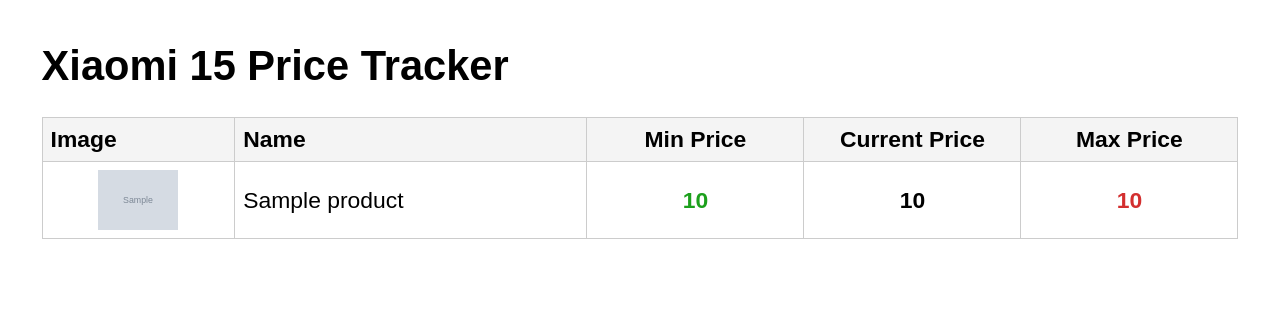
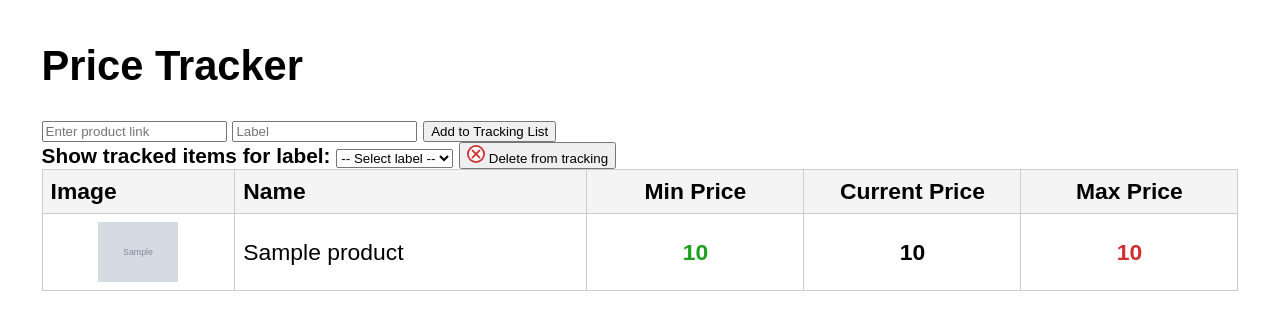
Before and after one commit to TheFatPanda-Dev/mobileshop-eu-price-tracker, a Flask app: template templates/index.html in a window 1280 px wide. Shown: the top 330 px of the page. Run offline with Flask 3, Linux system fonts and the light colour scheme; the template is opened without the code that fills it: most values are stand-ins (such as "Sample title", 1, 10 or a date in 2020); grey boxes marked "Sample" are stand-in pictures.

Commit message:
added text field for adding links

```diff
--- a/app.py
+++ b/app.py
@@ -1,27 +1,72 @@
-from flask import Flask, render_template
+
+from flask import Flask, render_template, request, redirect, url_for
 from mobileshop_eu import scrape_mobileshop_eu
 from price_db import init_db, save_price, get_last_price, get_min_price, get_max_price
+import json
+import os
 
 app = Flask(__name__)
 
-URL = "https://www.mobileshop.eu/si/iskanje/?keyword=Xiaomi+15"
+TRACKED_FILE = 'tracked_links.json'
 
-@app.route('/')
+def load_tracked():
+    if not os.path.exists(TRACKED_FILE):
+        return []
+    with open(TRACKED_FILE, 'r') as f:
+        return json.load(f)
+
+def save_tracked(tracked):
+    with open(TRACKED_FILE, 'w') as f:
+        json.dump(tracked, f)
+
+def get_labels(tracked):
+    return sorted(list(set(item['label'] for item in tracked)))
+
+@app.route('/', methods=['GET'])
 def index():
-    # Initialize DB (does nothing if already exists)
     init_db()
-    products = scrape_mobileshop_eu(URL)
-    # Track price changes and save new prices
-    for product in products:
-        last_price = get_last_price(product['product_url'])
-        min_price = get_min_price(product['product_url'])
-        max_price = get_max_price(product['product_url'])
-        product['last_price'] = last_price
-        product['min_price'] = min_price
-        product['max_price'] = max_price
-        if last_price != product['price']:
-            save_price(product)
-    return render_template('index.html', products=products)
+    tracked = load_tracked()
+    label = request.args.get('label')
+    labels = get_labels(tracked)
+    if label:
+        filtered = [item for item in tracked if item['label'] == label]
+        tracked_items = []
+        for item in filtered:
+            products = scrape_mobileshop_eu(item['link'])
+            for product in products:
+                last_price = get_last_price(product['product_url'])
+                min_price = get_min_price(product['product_url'])
+                max_price = get_max_price(product['product_url'])
+                product['last_price'] = last_price
+                product['min_price'] = min_price
+                product['max_price'] = max_price
+                if last_price != product['price']:
+                    save_price(product)
+                tracked_items.append(product)
+    else:
+        tracked_items = []
+    return render_template(
+        'index.html',
+        labels=labels,
+        selected_label=label,
+        tracked_items=tracked_items,
+        products=[]
+    )
+
+@app.route('/add_track', methods=['POST'])
+def add_track():
+    link = request.form.get('link')
+    label = request.form.get('label')
+    if not link or not label:
+        return redirect(url_for('index'))
+    tracked = load_tracked()
+    # Prevent duplicates (same link and label)
+    for item in tracked:
+        if item['link'] == link and item['label'] == label:
+            return redirect(url_for('index', label=label))
+    tracked.append({'link': link, 'label': label})
+    save_tracked(tracked)
+    return redirect(url_for('index', label=label))
 
 if __name__ == '__main__':
     app.run(debug=True, host='0.0.0.0')
--- a/templates/index.html
+++ b/templates/index.html
@@ -2,11 +2,42 @@
 <html lang="en">
 <head>
     <meta charset="UTF-8">
-    <title>Xiaomi 15 Price Tracker</title>
+    <title>Price Tracker</title>
     <link rel="stylesheet" href="/static/style.css">
 </head>
 <body>
-    <h1><a class="main-link" href="https://www.mobileshop.eu/si/iskanje/?keyword=Xiaomi+15" target="_blank">Xiaomi 15 Price Tracker</a></h1>
+    <h1>Price Tracker</h1>
+    <div class="mb-1-5em">
+        <form id="add-track-form" method="post" action="/add_track" class="track-form">
+            <input type="url" name="link" id="track-link" placeholder="Enter product link" required class="track-link-input">
+            <input type="text" name="label" id="track-label" placeholder="Label" required class="track-label-input">
+            <button type="submit" class="track-btn">Add to Tracking List</button>
+        </form>
+    </div>
+    <div class="mb-1-5em">
+        <label for="label-dropdown"><b>Show tracked items for label:</b></label>
+        <select id="label-dropdown" name="label" onchange="showTrackedForLabel()" class="label-dropdown">
+            <option value="">-- Select label --</option>
+            {% for label in labels %}
+                <option value="{{ label }}" {% if label == selected_label %}selected{% endif %}>{{ label }}</option>
+            {% endfor %}
+        </select>
+                <form id="delete-label-form" method="post" action="/delete_label" style="display:inline;">
+                                    <input type="hidden" name="label" id="delete-label-input">
+                                    <button type="submit" id="delete-label-btn" class="delete-label-btn" title="Delete this tracker from dropdown">
+                                            <span class="delete-btn-content">
+                                                <svg class="delete-btn-x" width="18" height="18" viewBox="0 0 20 20" fill="none" xmlns="http://www.w3.org/2000/svg">
+                                                    <circle cx="10" cy="10" r="9" stroke="#d32f2f" stroke-width="2" fill="#fff"/>
+                                                    <line x1="6" y1="6" x2="14" y2="14" stroke="#d32f2f" stroke-width="2" stroke-linecap="round"/>
+                                                    <line x1="14" y1="6" x2="6" y2="14" stroke="#d32f2f" stroke-width="2" stroke-linecap="round"/>
+                                                </svg>
+                                                <span class="delete-btn-text">Delete from tracking</span>
+                                            </span>
+                                    </button>
+                </form>
+    </div>
+    <div id="tracked-items">
+        {% if tracked_items %}
             <table>
                 <tr>
                     <th>Image</th>
@@ -15,7 +46,7 @@
                     <th class="price-col">Current Price</th>
                     <th class="price-col">Max Price</th>
                 </tr>
-        {% for product in products %}
+                {% for product in tracked_items %}
                 <tr {% if product.product_url %} onclick="window.open('{{ product.product_url }}', '_blank')" class="clickable-row" {% endif %}>
                     <td class="image-cell">
                         {% if product.image_url %}
@@ -31,5 +62,25 @@
                 </tr>
                 {% endfor %}
             </table>
+        {% else %}
+            <p>No tracked items for this label.</p>
+        {% endif %}
+    </div>
+    <script>
+        function showTrackedForLabel() {
+            const label = document.getElementById('label-dropdown').value;
+            window.location.href = '/?label=' + encodeURIComponent(label);
+            document.getElementById('delete-label-input').value = label;
+        }
+        // Set delete input on page load and dropdown change
+        document.addEventListener('DOMContentLoaded', function() {
+            const dropdown = document.getElementById('label-dropdown');
+            const delInput = document.getElementById('delete-label-input');
+            delInput.value = dropdown.value;
+            dropdown.addEventListener('change', function() {
+                delInput.value = dropdown.value;
+            });
+        });
+    </script>
 </body>
 </html>
--- a/templates/style.css
+++ /dev/null
@@ -1,5 +0,0 @@
-body { font-family: Arial, sans-serif; margin: 2em; }
-table { border-collapse: collapse; width: 100%; }
-th, td { border: 1px solid #ccc; padding: 8px; text-align: left; }
-th { background: #f4f4f4; }
-td.image-cell { text-align: center; vertical-align: middle; }
```
Also changed, not shown: price_db.py (+45 -0 lines), README.md, prices.db, 3 other files. Lines whose indentation alone changed are shown as unchanged.
